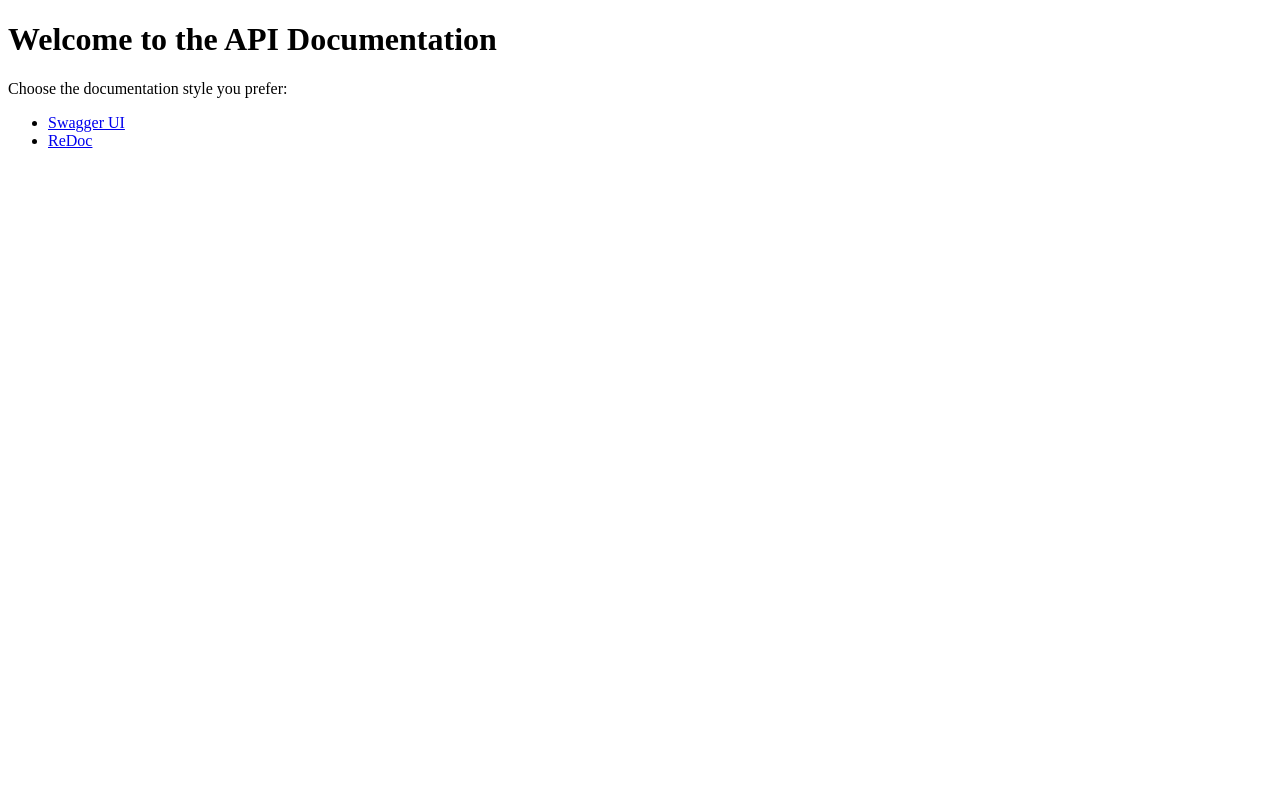
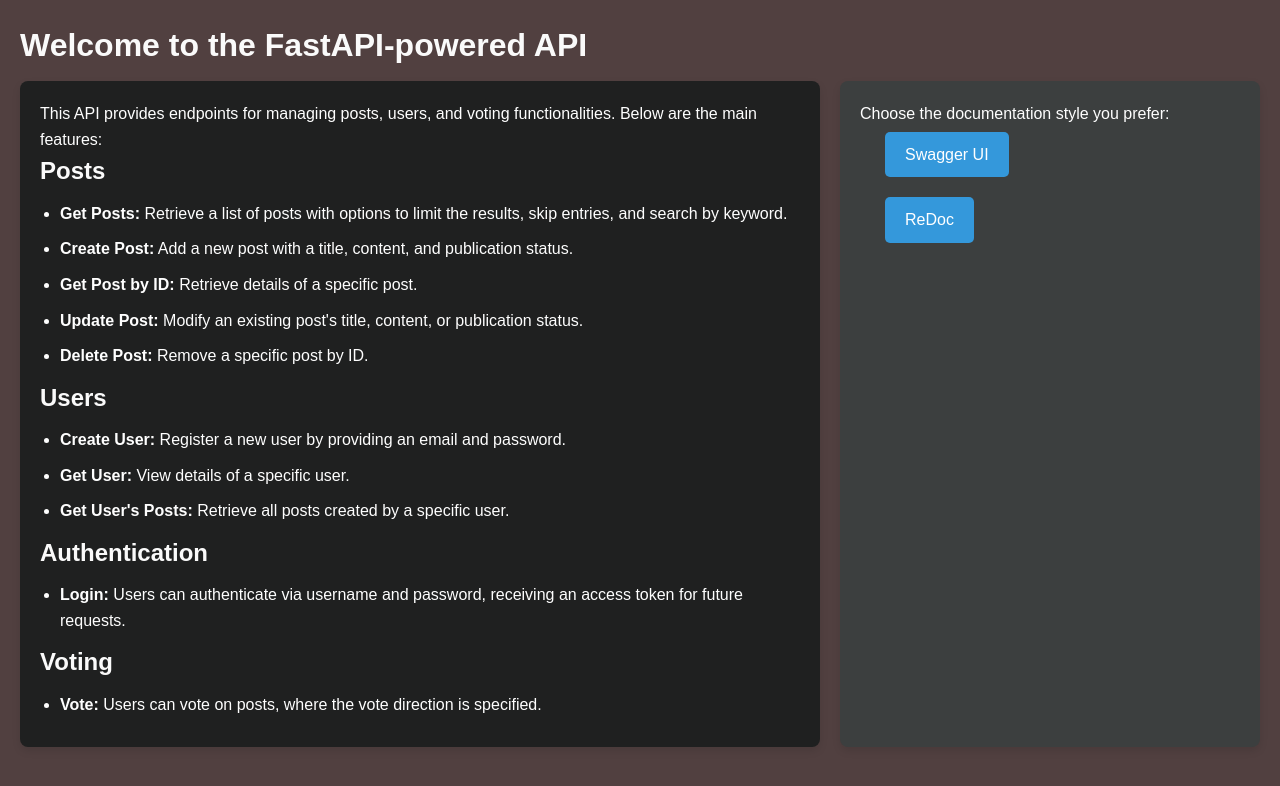
Before and after one commit to Moretti-Fool/Social-api, a FastAPI app: page / in a window 1280 px wide. Shown: the top 786 px of the page. Run offline with FastAPI, Linux system fonts and the light colour scheme; parts of the project's set-up code (start-up, migrations or seed data) failed here and were passed over.

Commit message:
customized index_page

```diff
--- a/app/main.py
+++ b/app/main.py
@@ -2,6 +2,7 @@ from fastapi import FastAPI
 from fastapi.templating import Jinja2Templates
 from fastapi.responses import HTMLResponse, RedirectResponse
 from starlette.requests import Request
+from fastapi.staticfiles import StaticFiles
 #from .database import engine
 #from . import models
 from .routers import post, user, auth, vote
@@ -16,7 +17,7 @@ app = FastAPI(
     openapi_url="/openapi.json"
 )
 
-templates = Jinja2Templates(directory="app/templates")
+
 origins = ["*"]
 
 app.add_middleware(
@@ -35,6 +36,9 @@ app.include_router(auth.router)
 app.include_router(vote.router)
 
 
+templates = Jinja2Templates(directory="app/templates")
+app.mount("/static", StaticFiles(directory="app/static"), name="static")
+
 
 # Route to serve the index page
 @app.get("/", response_class=HTMLResponse)
--- a/app/routers/user.py
+++ b/app/routers/user.py
@@ -43,9 +43,9 @@ def get_posts(db: Session = Depends(get_db), current_user : int = Depends(oauth2
     return posts
 
 # FETCH USER DETAILS
-@router.get("/{id}", response_model=schemas.UserOut)
-def get_user(id: int, db: Session = Depends(get_db), current_user : int = Depends(oauth2.get_current_user)):
-    user = db.query(models.User).filter(models.User.id == id).first()
+@router.get("/details", response_model=schemas.UserOut)
+def get_user(db: Session = Depends(get_db), current_user : int = Depends(oauth2.get_current_user)):
+    user = db.query(models.User).filter(models.User.id == current_user.id).first()
     if not user:
         raise HTTPException(status_code=status.HTTP_404_NOT_FOUND, detail=f"User with {id} does not exists")
 
--- /dev/null
+++ b/app/static/style.css
@@ -0,0 +1,75 @@
+/* General Reset */
+* {
+    margin: 0;
+    padding: 0;
+    box-sizing: border-box;
+}
+
+/* Body and Font Styling */
+body {
+    font-family: Arial, sans-serif;
+    line-height: 1.6;
+    background-color: #180101bf;
+    color: #fefefe;
+    padding: 20px;
+}
+
+/* Main Container */
+.container {
+    display: flex;
+    flex-wrap: wrap;
+    justify-content: space-between;
+}
+
+/* API Details Section */
+.api-details {
+    flex: 2;
+    margin-right: 20px;
+    padding: 20px;
+    background-color: rgb(31, 32, 32);
+    border-radius: 8px;
+    box-shadow: 0 4px 8px rgba(0, 0, 0, 0.1);
+}
+
+/* Links Section */
+.docs-options {
+    flex: 1;
+    padding: 20px;
+    background-color: #3c3f3f;
+    border-radius: 8px;
+    box-shadow: 0 4px 8px rgba(0, 0, 0, 0.1);
+}
+
+.docs-options ul {
+    list-style: none;
+    padding: 0;
+}
+
+.docs-options .btn {
+    display: inline-block;
+    background-color: #3498db;
+    color: white;
+    padding: 10px 20px;
+    margin: 5px;
+    border-radius: 5px;
+    text-decoration: none;
+    transition: background-color 0.3s;
+}
+
+.docs-options .btn:hover {
+    background-color: #060d11;
+}
+
+/* Heading and List Styling */
+h1, h2 {
+    color: #fafafa;
+    margin-bottom: 10px;
+}
+
+ul {
+    margin-left: 20px;
+}
+
+li {
+    margin-bottom: 10px;
+}
--- a/app/templates/index.html
+++ b/app/templates/index.html
@@ -4,13 +4,52 @@
     <meta charset="UTF-8">
     <meta name="viewport" content="width=device-width, initial-scale=1.0">
     <title>API Documentation</title>
+    <link rel="stylesheet" href="/static/style.css">
 </head>
 <body>
-    <h1>Welcome to the API Documentation</h1>
-    <p>Choose the documentation style you prefer:</p>
-    <ul>
-        <li><a href="/doc">Swagger UI</a></li>
-        <li><a href="/redoc">ReDoc</a></li>
-    </ul>
+    <header>
+        <h1>Welcome to the FastAPI-powered API</h1>
+    </header>
+    <div class="container">
+        <!-- Left Section: API Details -->
+        <section class="api-details">
+            <p>This API provides endpoints for managing posts, users, and voting functionalities. Below are the main features:</p>
+
+            <h2>Posts</h2>
+            <ul>
+                <li><strong>Get Posts:</strong> Retrieve a list of posts with options to limit the results, skip entries, and search by keyword.</li>
+                <li><strong>Create Post:</strong> Add a new post with a title, content, and publication status.</li>
+                <li><strong>Get Post by ID:</strong> Retrieve details of a specific post.</li>
+                <li><strong>Update Post:</strong> Modify an existing post's title, content, or publication status.</li>
+                <li><strong>Delete Post:</strong> Remove a specific post by ID.</li>
+            </ul>
+
+            <h2>Users</h2>
+            <ul>
+                <li><strong>Create User:</strong> Register a new user by providing an email and password.</li>
+                <li><strong>Get User:</strong> View details of a specific user.</li>
+                <li><strong>Get User's Posts:</strong> Retrieve all posts created by a specific user.</li>
+            </ul>
+
+            <h2>Authentication</h2>
+            <ul>
+                <li><strong>Login:</strong> Users can authenticate via username and password, receiving an access token for future requests.</li>
+            </ul>
+
+            <h2>Voting</h2>
+            <ul>
+                <li><strong>Vote:</strong> Users can vote on posts, where the vote direction is specified.</li>
+            </ul>
+        </section>
+
+        <!-- Right Section: Documentation Style Links -->
+        <section class="docs-options">
+            <p>Choose the documentation style you prefer:</p>
+            <ul>
+                <li><a href="/doc" class="btn">Swagger UI</a></li>
+                <li><a href="/redoc" class="btn">ReDoc</a></li>
+            </ul>
+        </section>
+    </div>
 </body>
 </html>
```
